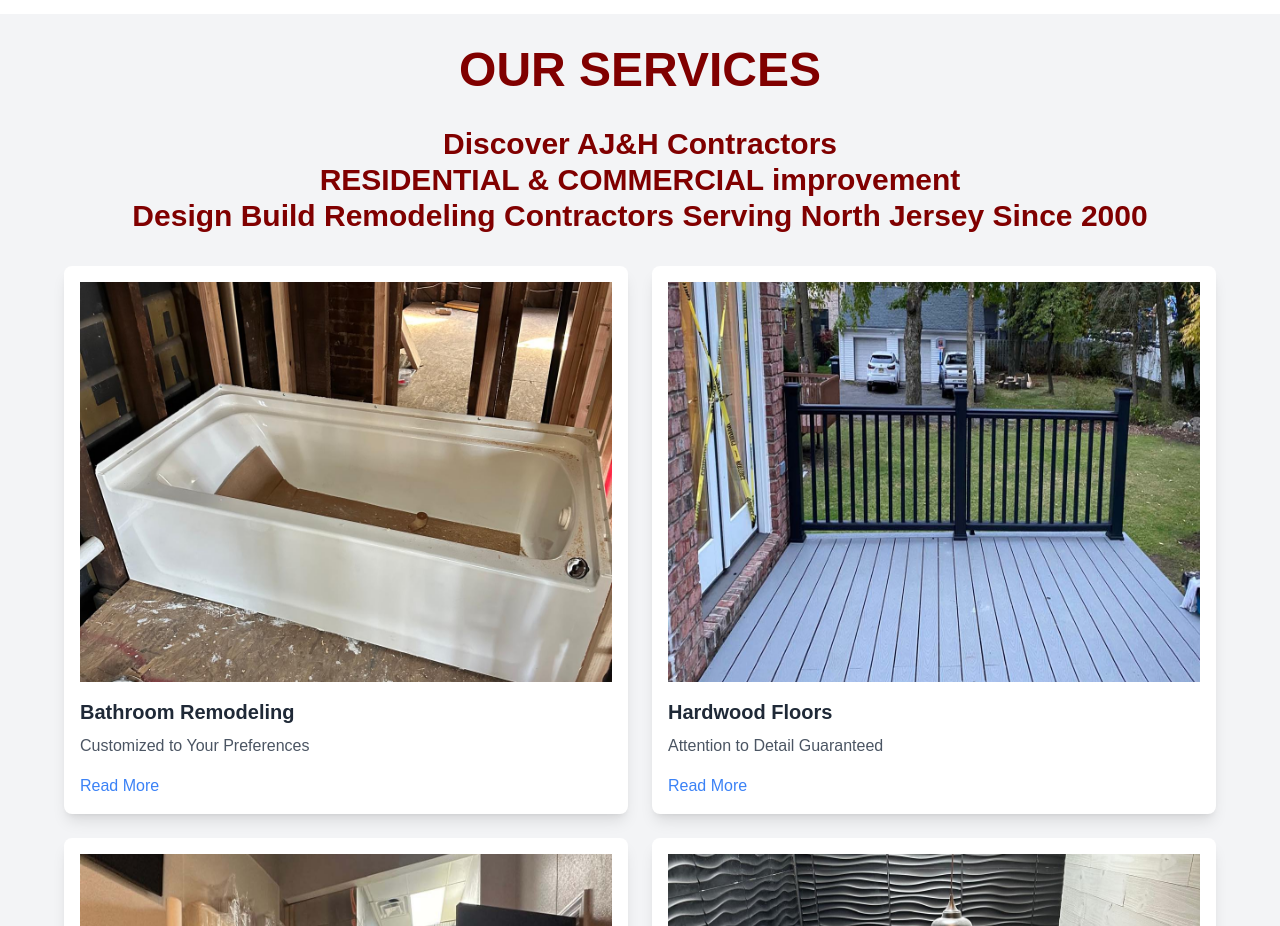
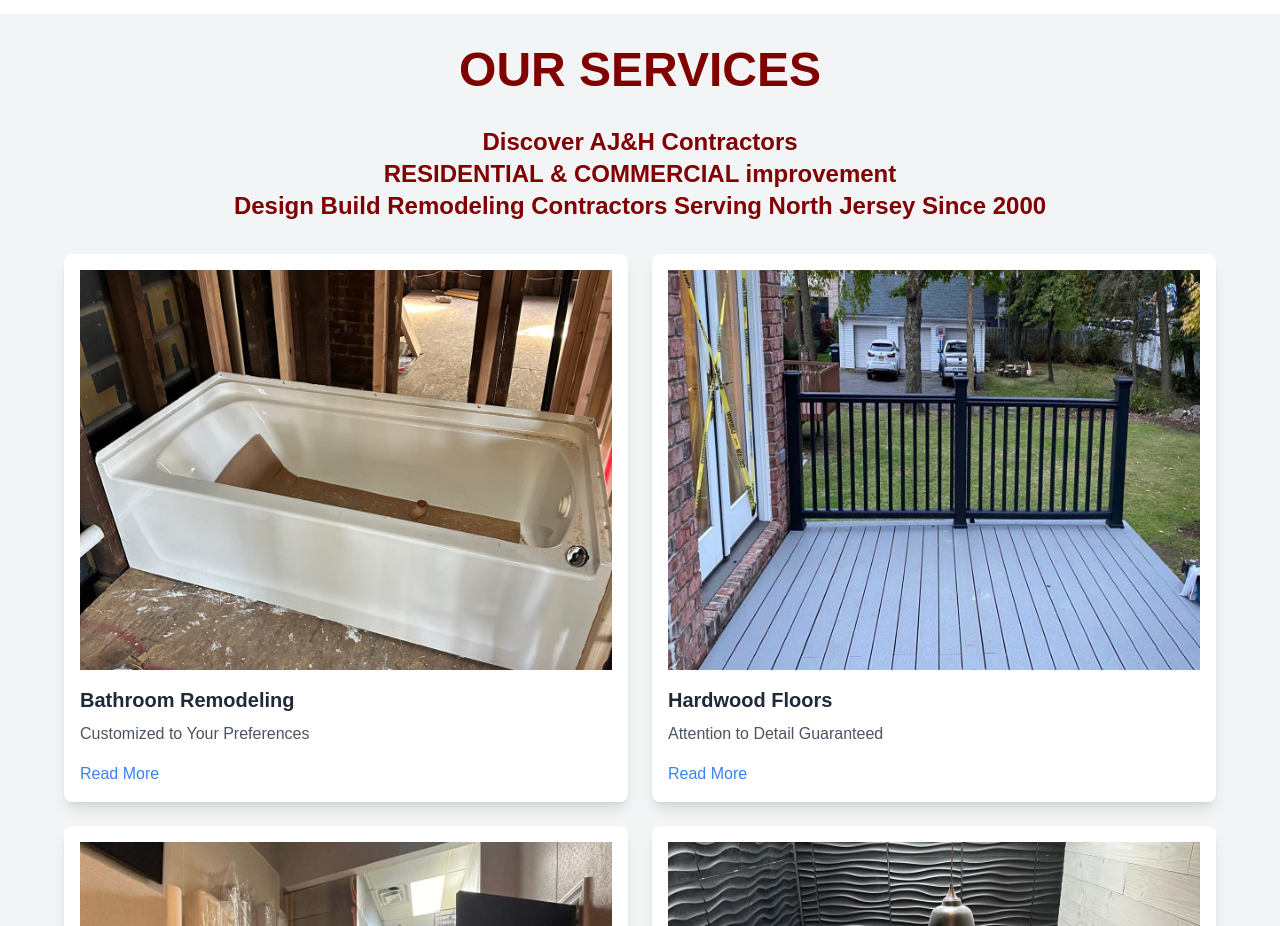
Before and after one commit to ajandhcontractors/live-site, a Next.js app: page / in a window 1280 px wide. Shown: the part 1960-2886 px from the top of the page. Built offline with nearby package versions, Linux system fonts and the light colour scheme.

Commit message:
heading size changed

```diff
--- a/src/components/OurServices.tsx
+++ b/src/components/OurServices.tsx
@@ -61,7 +61,7 @@
       <h2 className="text-3xl lg:text-5xl font-bold text-center text-[#800000] mb-8">
         OUR SERVICES
       </h2>
-      <h1 className="text-xl sm:text-2xl lg:text-3xl font-bold text-center text-[#800000] mb-8 leading-normal sm:leading-relaxed">
+      <h1 className="text-xl sm:text-2xl lg:text-2xl font-bold text-center text-[#800000] mb-8 leading-normal sm:leading-relaxed">
         Discover AJ&H Contractors <br /> RESIDENTIAL & COMMERCIAL improvement{' '}
         <br />
         Design Build Remodeling Contractors Serving North Jersey Since 2000
```
